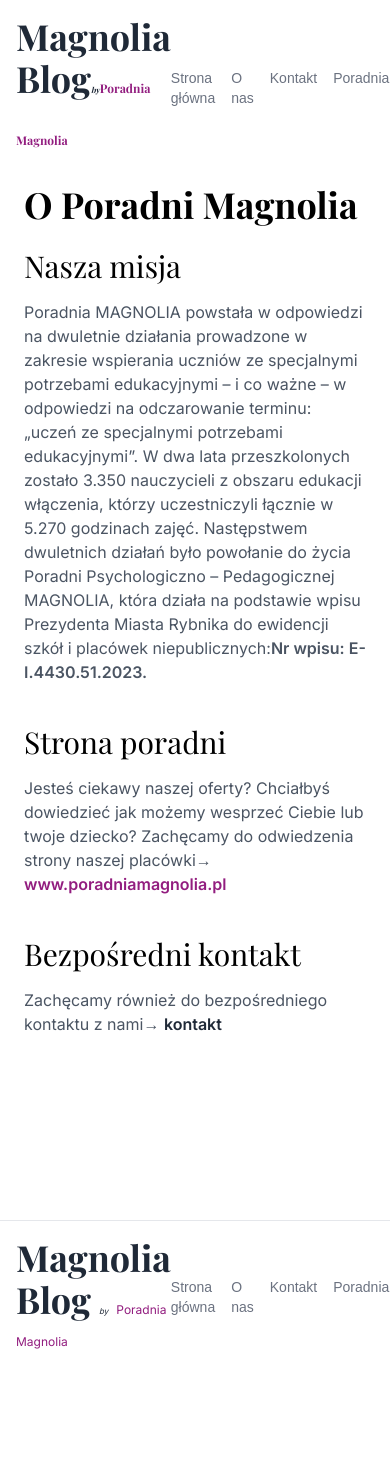
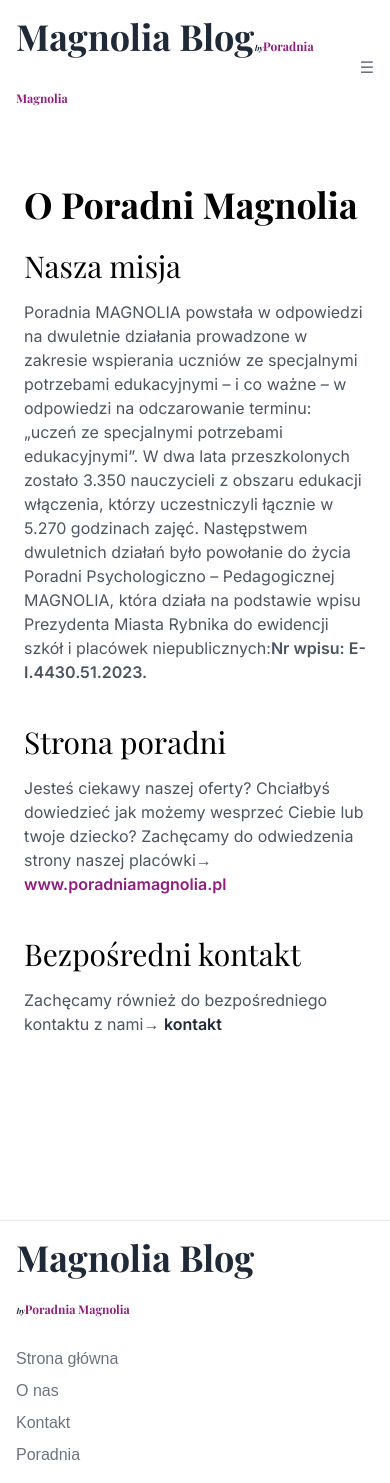
Before and after one commit to FifiLen/MagnoliaBlog, a Next.js app: page /about in a window 390 px wide. Before the commit the page ends 1372 px from the top, so only its background shows below. Built offline with nearby package versions, Linux system fonts and the light colour scheme; a web font is replaced by a local one.

Commit message:
menu/footer changes/responsiveness

```diff
--- a/app/page.tsx
+++ b/app/page.tsx
@@ -15,7 +15,7 @@
   <div className=" max-w-5xl mx-auto my-20">
     <BackgroundText />
     <div className="h-20"></div>
-    <h1 className=" hero text-center text-4xl md:text-8xl mb-2 "><span className=" font-playfair">Magnolia</span> <br /><span className=" font-playfair">Blog o</span> <span className="highlighted font-playfair italic">uzależnieniach</span></h1>
+    <h1 className=" hero text-center text-5xl md:text-8xl mb-2 "><span className=" font-playfair">Magnolia</span> <br /><span className=" font-playfair">Blog o</span> <span className="highlighted font-playfair italic">uzależnieniach</span></h1>
     <Link href="about"><p className=" text-center hero"><span className=" underline font-light">O poradni</span>↩</p></Link>
 
     <p className=" font-semibold mt-20 md:mt-40 pl-10 md:pl-0">Artykuły⤵</p>
--- a/components/footer.tsx
+++ b/components/footer.tsx
@@ -1,19 +1,16 @@
 const Foot = () => {
   return (
       <footer className="w-full bg-white text-gray-800 p-4 border-t">
-          <div className="container mx-auto flex justify-between items-center">
-            <div className="text-xl space-x-2">
-              <a href="/" aria-label="Przejdź do strony głównej" className="font-bold hover:text-gray-300 text-4xl font-playfair">Magnolia Blog</a>
-              <span className='italic text-[8px]'>by</span>
-              <span className='text-[12px] text-[#921D7F]'>Poradnia Magnolia</span>
+        <div className="container mx-auto flex flex-col md:flex-row justify-center items-center space-y-4 md:space-y-0">
+        <div className="font-bold text-xl w-full">
+          <a href="/" className="hover:text-[#ffae82] logo text-4xl font-playfair">Magnolia Blog<br className="md:hidden block" /><span className='italic text-[8px]'>by</span><span className=' text-[12px] text-[#921D7F]'>Poradnia Magnolia</span></a>
         </div>
-            <nav aria-label="Nawigacja stopki">
-              <ul className="flex space-x-4 text-sm menu">
+          <nav aria-label="Nawigacja stopki" className=" w-full flex md:justify-end justify-start">
+            <ul className="flex flex-col md:flex-row space-y-2 md:space-y-0 md:space-x-4 text-md md:text-sm menu">
               <li><a href="/" className="text-gray-500 hover:text-slate-600" aria-label="Przejdź do strony głównej">Strona główna</a></li>
               <li><a href="/about" className="text-gray-500 hover:text-slate-600" aria-label="Dowiedz się więcej o nas">O nas</a></li>
               <li><a href="/contact" className="text-gray-500 hover:text-slate-600" aria-label="Skontaktuj się z nami">Kontakt</a></li>
               <li><a href="https://www.poradniamagnolia.pl" target="_blank" className="text-gray-500 hover:text-slate-600" aria-label="Przejdź na stronę poradni">Poradnia</a></li>
-
             </ul>
           </nav>
         </div>
--- a/components/page.tsx
+++ b/components/page.tsx
@@ -3,6 +3,7 @@
 
 const Navbar = () => {
   const [borderAnimation, setBorderAnimation] = useState("");
+  const [menuOpen, setMenuOpen] = useState(false);
 
   const handleScroll = () => {
     const isScrolled = window.scrollY > 10;
@@ -23,17 +24,22 @@
   return (
     <header className={`fixed top-0 left-0 w-full z-50 bg-white text-gray-800 p-4 ${borderAnimation}`}>
       <div className="container mx-auto flex justify-between items-center">
-        <div className="font-bold text-xl">
+        <div className="font-bold text-xl w-full">
           <a href="/" className="hover:text-[#ffae82] logo text-4xl font-playfair">Magnolia Blog<span className='italic text-[8px]'>by</span><span className=' text-[12px] text-[#921D7F]'>Poradnia Magnolia</span></a>
         </div>
-        <nav>
-          <ul className="menu flex space-x-4 text-sm">
-            <li><a href="/" className="text-gray-500 hover:text-slate-600">Strona główna</a></li>
-            <li><a href="/about" className="text-gray-500 hover:text-slate-600">O nas</a></li>
-            <li><a href="/contact" className="text-gray-500 hover:text-slate-600">Kontakt</a></li>
-            <li><a href="https://www.poradniamagnolia.pl" target="_blank" className="text-gray-500 hover:text-slate-600" aria-label="Przejdź na stronę poradni">Poradnia</a></li>
+        <div className="md:hidden">
+          <button onClick={() => setMenuOpen(!menuOpen)} className="text-gray-500 hover:text-slate-600">
+            ☰
+          </button>
+        </div>
+        <nav className={`absolute top-full left-0 w-full bg-white ${menuOpen ? 'block' : 'hidden'} md:static md:flex md:justify-between text-md md:text-sm  text-right md:pr-0 pr-4`}>
+        <ul className="flex flex-col md:flex-row space-y-2 md:space-y-0 md:ml-auto">
+    <li className="md:ml-4"><a href="/" className="text-gray-500 hover:text-slate-600">Strona główna</a></li>
+    <li className="md:ml-4"><a href="/about" className="text-gray-500 hover:text-slate-600">O nas</a></li>
+    <li className="md:ml-4"><a href="/contact" className="text-gray-500 hover:text-slate-600">Kontakt</a></li>
+    <li className="md:ml-4"><a href="https://www.poradniamagnolia.pl" target="_blank" className="text-gray-500 hover:text-slate-600" aria-label="Przejdź na stronę poradni">Poradnia</a></li>
+</ul>
 
-          </ul>
         </nav>
       </div>
     </header>
```
Lines whose indentation alone changed are shown as unchanged.
